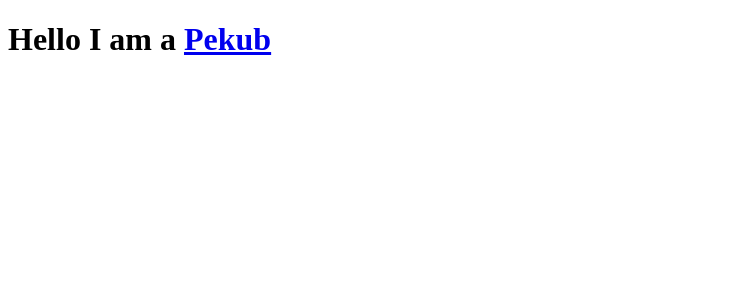
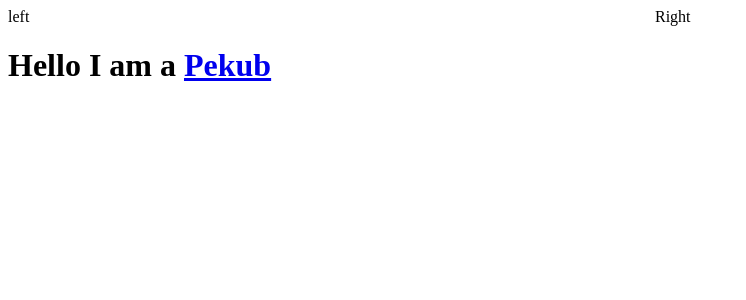
Before and after one commit to PekubStudio/oncepueblos, a Next.js app: page / in a window 1280 px wide. Shown: the top 300 px of the page, without its empty margins (0-746 px from the left). Built offline with nearby package versions, Linux system fonts and the light colour scheme.

Commit message:
React Grid System

```diff
--- a/pages/index.js
+++ b/pages/index.js
@@ -1,7 +1,16 @@
 import Link from 'next/link'
+import { Col, Row } from 'react-grid-system'
 
 export default () => (
   <div>
+    <Row>
+      <Col md={6}>
+        left
+      </Col>
+      <Col md={6}>
+        Right
+      </Col>
+    </Row>
     <h1>Hello I am a <Link href='/about'><a>Pekub</a></Link></h1>
   </div>
 )
```
